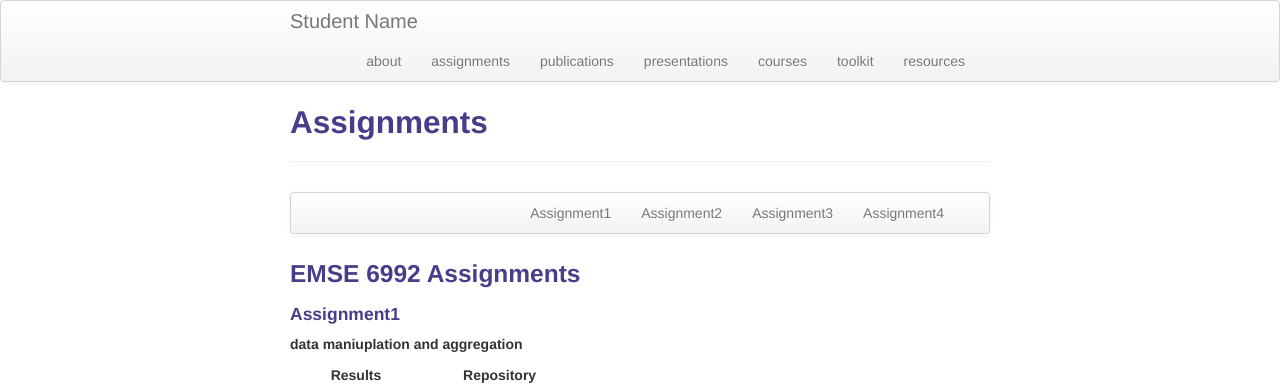
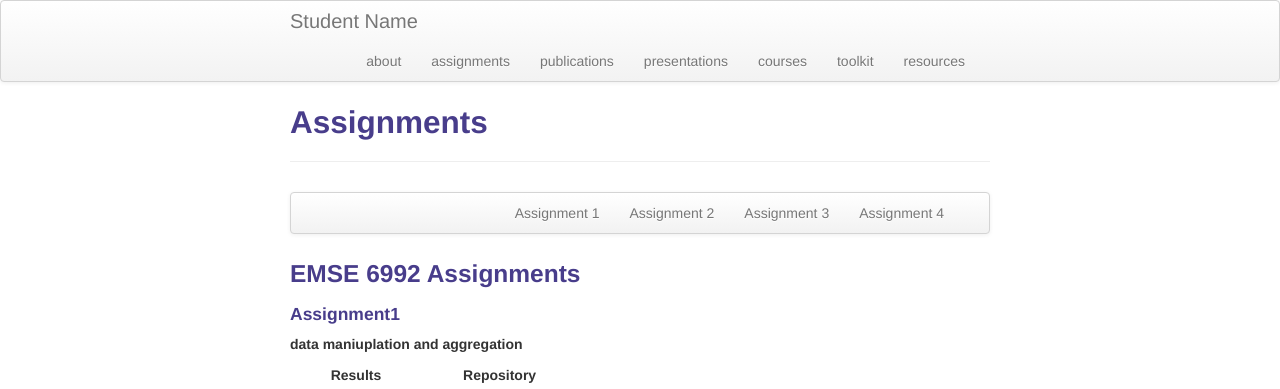
Before and after one commit to alsilbert/alsilbert.github.io, a Jekyll site: the page built from pages/assignments.md, in a window 1280 px wide. Shown: the top 389 px of the page. Built offline with Jekyll 4.4.1, drawn with Linux system fonts in a browser that asks for light colours.

Commit message:
Update assignments.md

```diff
--- a/pages/assignments.md
+++ b/pages/assignments.md
@@ -8,10 +8,10 @@ description: Ariel Silbert's Completed Assignments
 <div class="navbar">
     <div class="navbar-inner">
         <ul class="nav">
-            <li><a href="#Assignment 1">Assignment1</a></li>
-            <li><a href="#Assignment 2">Assignment2</a></li>
-            <li><a href="#Assignment 3">Assignment3</a></li>
-            <li><a href="#Assignment 4">Assignment4</a></li>
+            <li><a href="#Assignment 1">Assignment 1</a></li>
+            <li><a href="#Assignment 2">Assignment 2</a></li>
+            <li><a href="#Assignment 3">Assignment 3</a></li>
+            <li><a href="#Assignment 4">Assignment 4</a></li>
         </ul>
     </div>
 </div>
```
